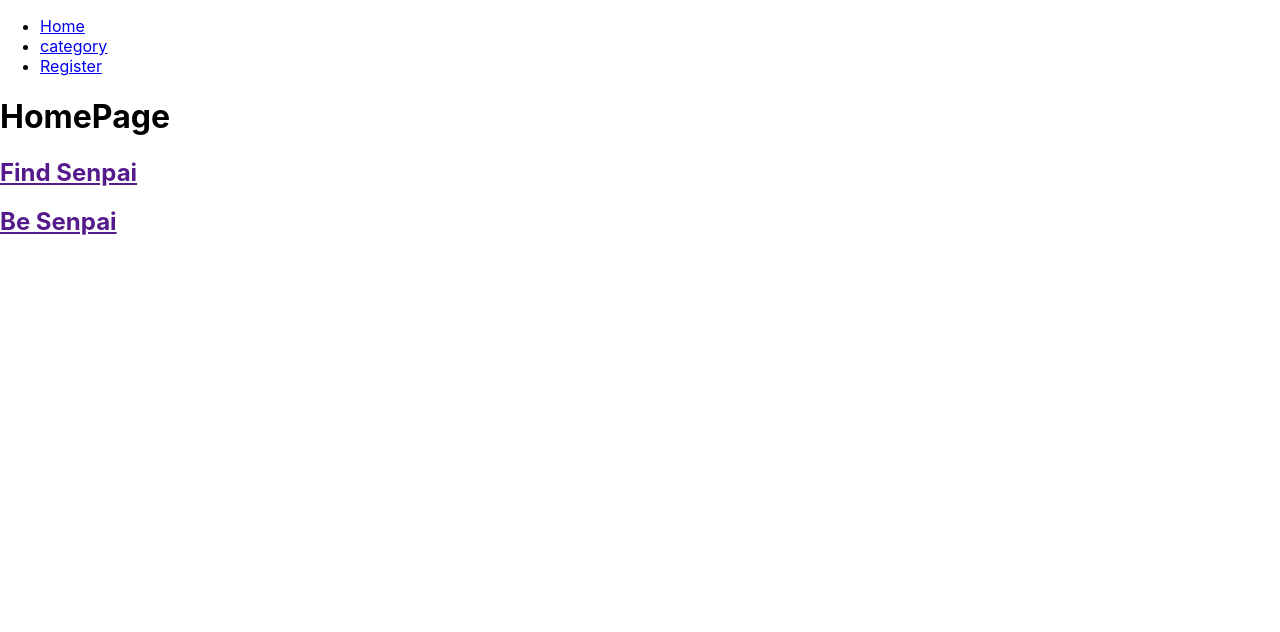
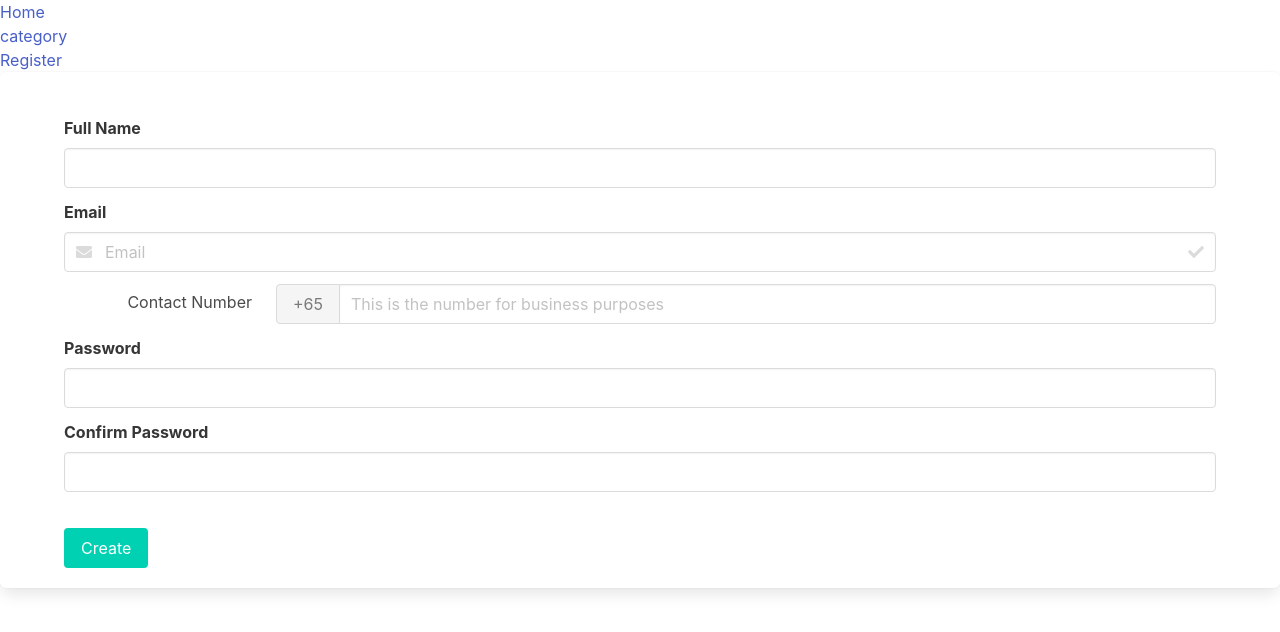
Before and after one commit to kimikolim/senpai_react, a React (Create React App) app: page /register in a window 1280 px wide. Shown: the top 632 px of the page. Built offline with nearby package versions, Linux system fonts and the light colour scheme.

Commit message:
Made changes to Home Page and Login Page

```diff
--- a/public/index.html
+++ b/public/index.html
@@ -1,8 +1,11 @@
+
 <!DOCTYPE html>
 <html lang="en">
   <head>
     <meta charset="utf-8" />
+    <link rel="stylesheet" href="https://cdn.jsdelivr.net/npm/bulma@0.9.3/css/bulma.min.css">
     <link rel="icon" href="%PUBLIC_URL%/favicon.ico" />
+    <script defer src="https://use.fontawesome.com/releases/v5.3.1/js/all.js"></script>
     <meta name="viewport" content="width=device-width, initial-scale=1" />
     <meta name="theme-color" content="#000000" />
     <meta
@@ -19,7 +22,6 @@
       Notice the use of %PUBLIC_URL% in the tags above.
       It will be replaced with the URL of the `public` folder during the build.
       Only files inside the `public` folder can be referenced from the HTML.
-
       Unlike "/favicon.ico" or "favicon.ico", "%PUBLIC_URL%/favicon.ico" will
       work correctly both with client-side routing and a non-root public URL.
       Learn how to configure a non-root public URL by running `npm run build`.
@@ -32,10 +34,8 @@
     <!--
       This HTML file is a template.
       If you open it directly in the browser, you will see an empty page.
-
       You can add webfonts, meta tags, or analytics to this file.
       The build step will place the bundled scripts into the <body> tag.
-
       To begin the development, run `npm start` or `yarn start`.
       To create a production bundle, use `npm run build` or `yarn build`.
     -->
--- a/src/App.js
+++ b/src/App.js
@@ -4,6 +4,7 @@ import Catalog from './components/pages/Catalog'
 import Signup from './components/pages/Signup'
 import ErrorPage from './components/pages/ErrorPage'
 import Header from './components/Header'
+import Footer from './components/Footer'
 
 import {BrowserRouter as Router, Route, Switch} from 'react-router-dom'
 
@@ -17,19 +18,25 @@ export class App extends Component {
      <Header/>
 
         <Switch>
-          <Route path="/">
+          {/* <Route path="/">
             <Home />
-          </Route>
+          </Route> */}
           <Route path="/category">
             <Catalog/>
           </Route>
           <Route path="/register">
             <Signup/>
           </Route>
+          <Route path="/">
+            <Home />
+          </Route>
+
           <Route path='*'>
             <ErrorPage/>
           </Route>
+
         </Switch>
+
       </Router>
     )
   }
--- a/src/components/Footer.jsx
+++ b/src/components/Footer.jsx
@@ -1,10 +1,15 @@
 import React, { Component } from 'react'
 
 export class Footer extends Component {
+
     render() {
         return (
-            <div>
-
+            <div className="container mt-6">
+                <footer className="footer">
+                    <div className="content has-text-centered">
+                        <p>Copyright 2021</p>
+                    </div>
+                </footer>
             </div>
         )
     }
--- a/src/components/pages/Catalog.jsx
+++ b/src/components/pages/Catalog.jsx
@@ -3,8 +3,10 @@ import React, { Component } from 'react'
 export class Catalog extends Component {
     render() {
         return (
+
             <div>
-                <ul>
+            <ul>
+
                     <li>Academia</li>
                     <li>Fitness</li>
                     <li>Cooking & Baking</li>
--- a/src/components/pages/Home.jsx
+++ b/src/components/pages/Home.jsx
@@ -1,17 +1,48 @@
 import React, { Component } from 'react'
 import {Link} from 'react-router-dom'
 
+
+
 export class Home extends Component {
+
+
     render() {
         return (
-            <div>
-                <h1>HomePage</h1>
-                <h2>
-                    <Link path='/category'> Find Senpai </Link>
+            <div className="background">
+            {/* <p className="background"> */}
+                <section class="hero is-small">
+                    <div class="hero-body has-text-centered">
+                        <p class="title">
+                            <strong>SENPAI IS HERE TO SAVE THE DAY!</strong>
+                        </p>
+                        <p class="subtitle has-text-centered">
+                            Learn new skills and share yours.
+                        </p>
+                    </div>
+                </section>
+
+                <h2 className = "tile is-ancestor ">
+                    <p className="tile is-5 is-parent">
+                        <p className="tile is-child box has-text-centered FINDSENPAI">
+                            <br></br>
+                            <p><i className="fas fa-binoculars"></i></p>
+                            {/* <img src="https://bulma.io/images/placeholders/640x480.png"></img> */}
+                            <br></br>
+                            <Link path='/category' className="button is-medium is-danger is-rounded"><strong> FIND SENPAI </strong></Link>
+                        </p>
+                    </p>
+
+                    <p className="tile is-5 is-parent">
+                        <p className="tile is-child box has-text-centered BESENPAI">
+                            <br></br>
+                            <p><i className="fas fa-chalkboard-teacher"></i></p>
+                            {/* <img src="https://bulma.io/images/placeholders/640x480.png"></img> */}
+                            <br></br>
+                            <Link path='/register' className="button is-medium is-warning is-rounded"><strong> BE SENPAI </strong></Link>
+                        </p>
+                    </p>
                 </h2>
-                <h2>
-                    <Link path='/register'> Be Senpai </Link>
-                </h2>
+            {/* </p> */}
             </div>
         )
     }
--- a/src/components/pages/Signup.jsx
+++ b/src/components/pages/Signup.jsx
@@ -4,8 +4,75 @@ export class Signup extends Component {
     render() {
         return (
             <div>
-                <h1>Signup here</h1>
+
+            <p className="box">
+
+            <div className="register-page mt-5">
+                <div className="container">
+
+                    <form className="register-form">
+                        <div className="field">
+                            <label className="label">Full Name</label>
+                            <div className="control">
+                                <input className="input" type="text" />
+                            </div>
+                        </div>
+
+
+                        <div className="field">
+                            <label className="label">Email</label>
+                                <div className="control has-icons-left has-icons-right">
+                                <input className="input" type="email" placeholder="Email"></input>
+                                <span className="icon is-small is-left">
+                                <i className="fas fa-envelope"></i>
+                                </span>
+                                <span className="icon is-small is-right">
+                                <i className="fas fa-check"></i>
+                                </span>
+                                </div>
+
+                        </div>
+
+                        <div className="field is-horizontal">
+                            <div className="field-label is-normal">Contact Number</div>
+                            <div className="field-body">
+                            <div className="field has-addons">
+                                <p className="control">
+                                    <a className="button is-static">
+                                    +65
+                                    </a>
+                                </p>
+                            <p className="control is-expanded">
+                            <input className="input" type="tel" placeholder="This is the number for business purposes"></input>
+                            </p>
+                        </div>
+                        </div>
+                        </div>
+
+                        <div className="field">
+                            <label className="label">Password</label>
+                            <div className="control">
+                                <input className="input" type="password" />
+                            </div>
+                        </div>
+                        <div className="field">
+                            <label className="label">Confirm Password</label>
+                            <div className="control">
+                                <input className="input" type="password" />
+                            </div>
+                        </div>
+
+                        <button type="submit" className="button is-primary mt-5">Create</button>
+                    </form>
+
+                </div>
+
             </div>
+            </p>
+
+
+    </div>
+
         )
     }
 }
--- a/src/index.css
+++ b/src/index.css
@@ -11,3 +11,32 @@ code {
   font-family: source-code-pro, Menlo, Monaco, Consolas, 'Courier New',
     monospace;
 }
+
+.background {
+  background-color: lightsalmon;
+}
+
+.BESENPAI {
+  background-color:lightyellow;
+}
+
+.FINDSENPAI {
+  background-color: lightcoral;
+}
+
+.tile {
+  flex-direction: row;
+  justify-content: center;
+}
+
+/* Icons */
+
+/* Home Page Icons */
+
+.fa-binoculars {
+  font-size: 190px;
+}
+
+.fa-chalkboard-teacher{
+  font-size: 190px;
+}
```
Also changed, not shown: package.json (+7 -0 lines), 1 other file (tests, documents, lock files or other folders).
